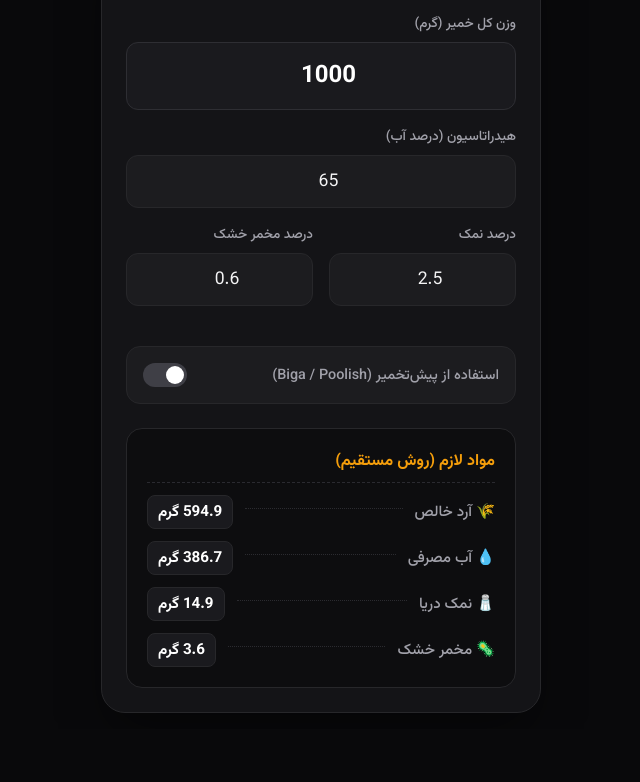
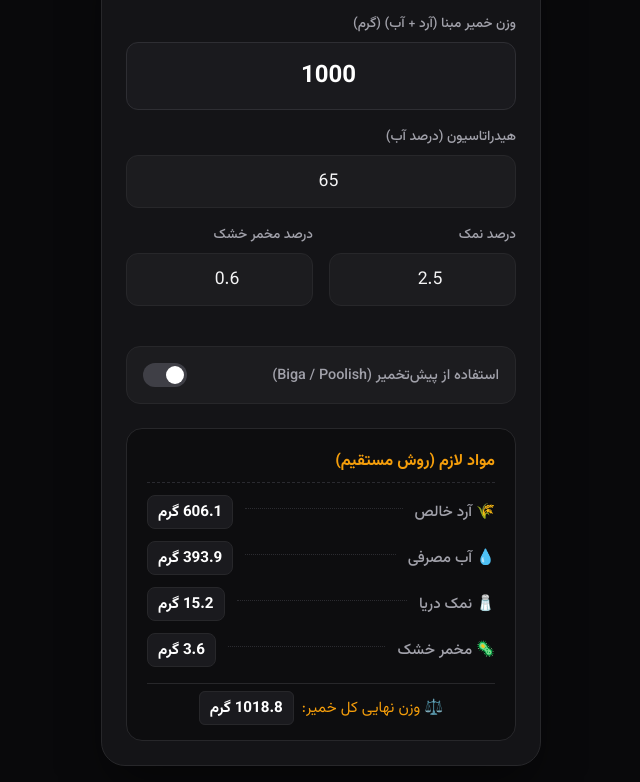
Before and after one commit to HematiteDEV/Pizza-Calculator, a plain HTML site: page index.html in a window 1280 px wide. Shown: the part 84-866 px from the top of the page, without its empty margins (319-959 px from the left). Before the commit the page ends 813 px from the top, so only its background shows below. Drawn offline with Linux system fonts and the light colour scheme.

Commit message:
index.html

```diff
--- a/index.html
+++ b/index.html
@@ -44,7 +44,6 @@
             padding: 16px;
         }
 
-        /* (بقیه استایل‌ها دقیقا همان کدهای قبلی است) */
         .app-container { width: 100%; max-width: 440px; background: var(--bg-card); border: 1px solid var(--border); border-radius: 24px; box-shadow: 0 25px 50px -12px rgba(0, 0, 0, 0.5); position: relative; overflow: hidden; }
         .flag-line { position: absolute; top: 0; left: 0; right: 0; height: 5px; display: flex; width: 100%; }
         .flag-g { flex: 1; background: var(--it-green); }
@@ -83,6 +82,24 @@
         .note { font-size: 0.8rem; color: #71717a; margin-top: 12px; line-height: 1.6; background: #131316; padding: 10px; border-radius: 8px; }
         .error-message { color: #ef4444; background: rgba(239, 68, 68, 0.1); font-size: 0.85rem; font-weight: 500; text-align: center; padding: 12px; border-radius: 10px; line-height: 1.6; }
         .hidden { display: none !important; }
+
+        /* استایل اختصاصی ردیف وزن نهایی واقعی خمیر */
+        .actual-total-row {
+            margin-top: 16px;
+            padding-top: 12px;
+            border-top: 1px solid var(--border);
+            text-align: center;
+            font-size: 0.95rem;
+            color: var(--accent);
+        }
+        .actual-total-row strong {
+            color: #ffffff;
+            background: #1a1a1e;
+            padding: 4px 10px;
+            border-radius: 6px;
+            border: 1px solid #27272a;
+            margin-right: 4px;
+        }
     </style>
 </head>
 <body>
@@ -101,7 +118,7 @@
         <div class="app-content">
             <div class="form-section">
                 <div class="input-group hero">
-                    <label for="totalWeight">وزن کل خمیر (گرم)</label>
+                    <label for="totalWeight">وزن خمیر مبنا (آرد + آب) (گرم)</label>
                     <input type="number" id="totalWeight" value="1000">
                 </div>
 
@@ -211,11 +228,15 @@
                 return;
             }
 
-            const totalPercentage = 100 + hydration + salt + yeast;
+            // اصلاح هسته محاسبات: وزن کل دریافتی مبنای ۱۰۰٪ آرد + درصد آب است
+            const totalPercentage = 100 + hydration;
             const totalFlour = totalWeight / (totalPercentage / 100);
             const totalWater = totalFlour * (hydration / 100);
             const totalSalt = totalFlour * (salt / 100);
             const totalYeast = totalFlour * (yeast / 100);
+
+            // محاسبه وزن واقعی نهایی پس از افزودن نمک و مخمر
+            const actualFinalWeight = totalFlour + totalWater + totalSalt + totalYeast;
 
             let html = '';
 
@@ -226,6 +247,7 @@
                     ${createResultRow('💧 آب مصرفی', totalWater.toFixed(1))}
                     ${createResultRow('🧂 نمک دریا', totalSalt.toFixed(1))}
                     ${createResultRow('🦠 مخمر خشک', totalYeast.toFixed(1))}
+                    <div class="actual-total-row">⚖️ وزن نهایی کل خمیر: <strong>${actualFinalWeight.toFixed(1)} گرم</strong></div>
                 `;
             } else {
                 const prefFlourPercent = parseFloat(prefFlourPercentEl.value) || 0;
@@ -257,6 +279,7 @@
                     ${createResultRow('💧 آب باقی‌مانده', mainWater.toFixed(1))}
                     ${createResultRow('🧂 نمک', totalSalt.toFixed(1))}
                     <div class="note">* پس از رسیدن استارتر، آن را با مواد مرحله ۲ مخلوط کرده و ورز دهید.</div>
+                    <div class="actual-total-row">⚖️ وزن نهایی کل خمیر: <strong>${actualFinalWeight.toFixed(1)} گرم</strong></div>
                 `;
             }
 
```
